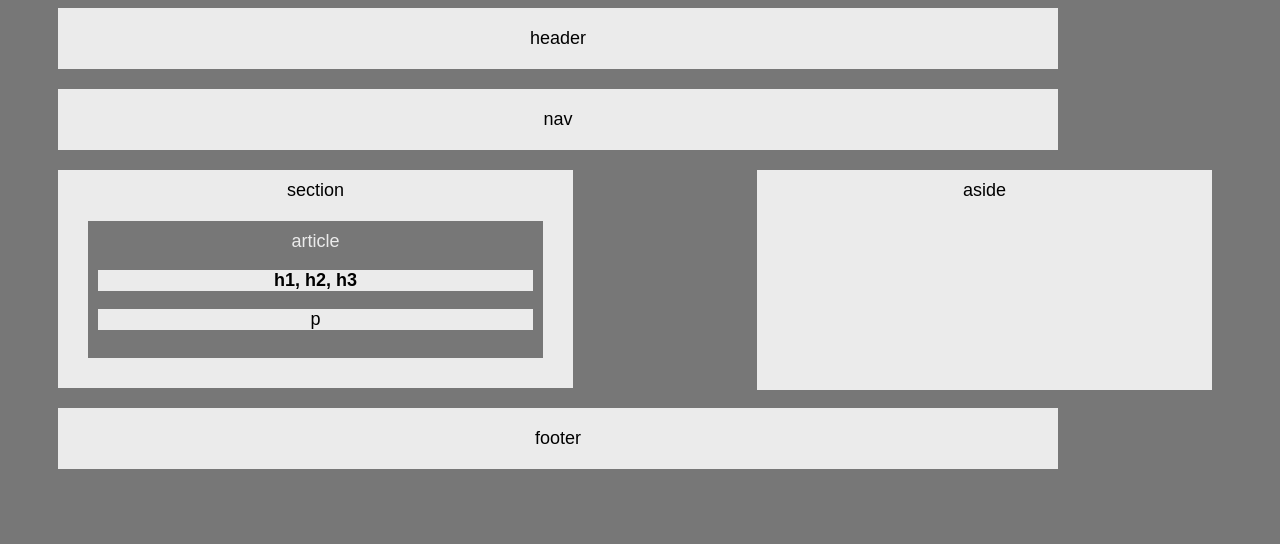
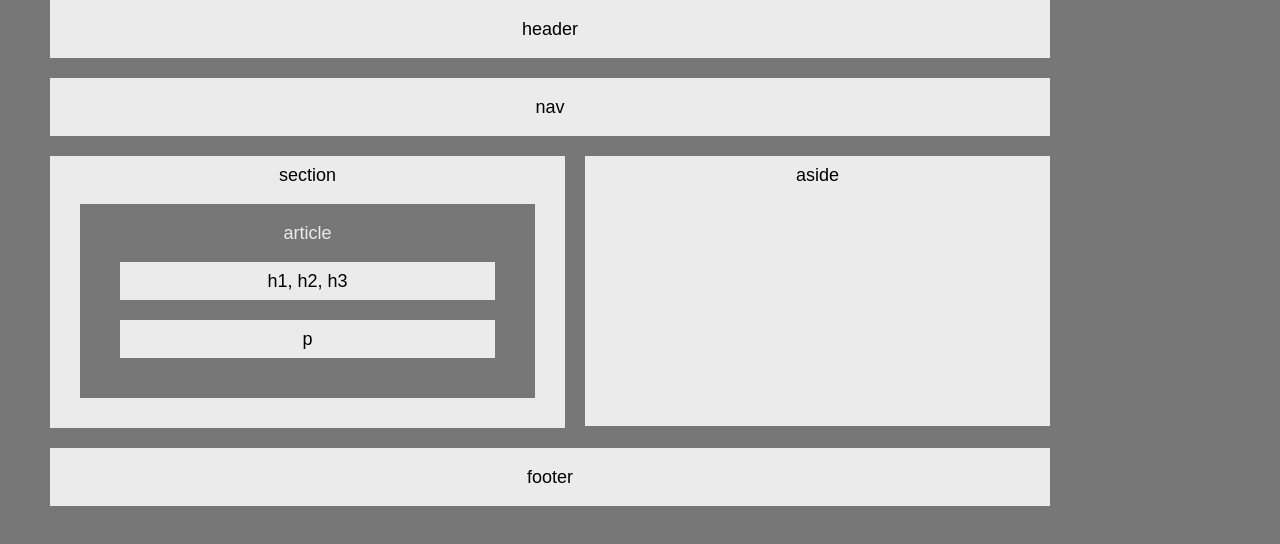
Before and after one commit to Ankitashah212/HW_WireFrame, a plain HTML site: page index.html in a window 1280 px wide. Drawn offline with Linux system fonts and the light colour scheme.

Commit message:
final version

```diff
--- a/index.html
+++ b/index.html
@@ -5,6 +5,8 @@
     <meta charset="UTF-8">
     <meta name="viewport" content="width=device-width, initial-scale=1.0">
     <meta http-equiv="X-UA-Compatible" content="ie=edge">
+    <link rel="stylesheet" type="text/css" href="reset.css">
+
     <link rel="stylesheet" type="text/css" href="style.css">
 
     <title>Floatee Thingee</title>
@@ -16,10 +18,10 @@
     <section>section
 
         <article>article
-            <div>
+            <div class="hes">
                 <p><strong> h1, h2, h3</strong></p>
             </div>
-            <div>
+            <div class="para">
                 <p>p</p>
             </div>
         </article>
--- /dev/null
+++ b/reset.css
@@ -0,0 +1,48 @@
+/* http://meyerweb.com/eric/tools/css/reset/
+   v2.0 | 20110126
+   License: none (public domain)
+*/
+
+html, body, div, span, applet, object, iframe,
+h1, h2, h3, h4, h5, h6, p, blockquote, pre,
+a, abbr, acronym, address, big, cite, code,
+del, dfn, em, img, ins, kbd, q, s, samp,
+small, strike, strong, sub, sup, tt, var,
+b, u, i, center,
+dl, dt, dd, ol, ul, li,
+fieldset, form, label, legend,
+table, caption, tbody, tfoot, thead, tr, th, td,
+article, aside, canvas, details, embed,
+figure, figcaption, footer, header, hgroup,
+menu, nav, output, ruby, section, summary,
+time, mark, audio, video {
+	margin: 0;
+	padding: 0;
+	border: 0;
+	font-size: 100%;
+	font: inherit;
+	vertical-align: baseline;
+}
+/* HTML5 display-role reset for older browsers */
+article, aside, details, figcaption, figure,
+footer, header, hgroup, menu, nav, section {
+	display: block;
+}
+body {
+	line-height: 1;
+}
+ol, ul {
+	list-style: none;
+}
+blockquote, q {
+	quotes: none;
+}
+blockquote:before, blockquote:after,
+q:before, q:after {
+	content: '';
+	content: none;
+}
+table {
+	border-collapse: collapse;
+	border-spacing: 0;
+}
--- a/style.css
+++ b/style.css
@@ -27,7 +27,7 @@ p{
 
 .hes{
     margin: 20px;
-    padding: 20px;
+    padding: 10px;
     background-color: #ebebeb;
 
 }
@@ -35,7 +35,8 @@ p{
     background-color: #ebebeb;
     color: black;
     padding: 10px;
-    height: 30px;
+    margin: 20px;
+
 
 
 
@@ -57,7 +58,7 @@ nav{
 article{
     color: #ebebeb;
     margin: 20px;
-    padding: 10px;
+    padding: 20px;
     background-color: #777;
 }
 section{
@@ -75,10 +76,10 @@ section{
     margin-top: 20px;
     padding: 10px;
     background-color: #ebebeb;
-    width: 435px;
-    float: right;
-    margin-right: 60px;
-    height: 200px;
+    width: 445px;
+    float: left;
+    margin-left: 20px;
+    height: 250px;
 }
 
 
```
